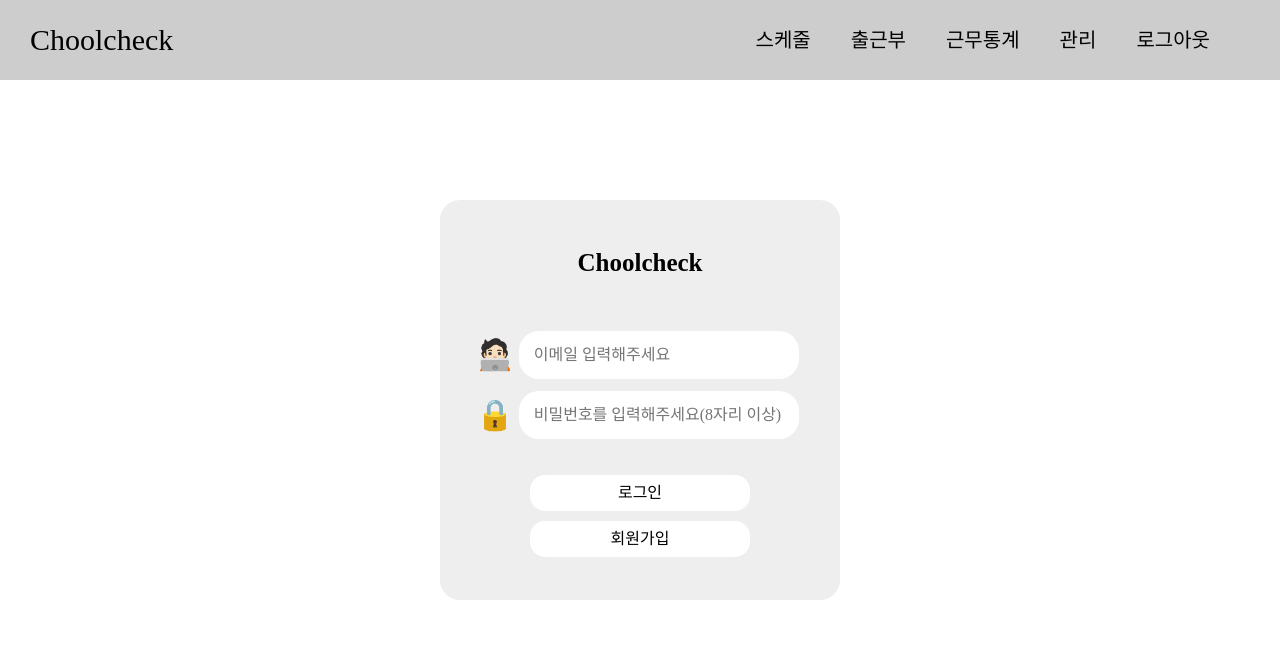
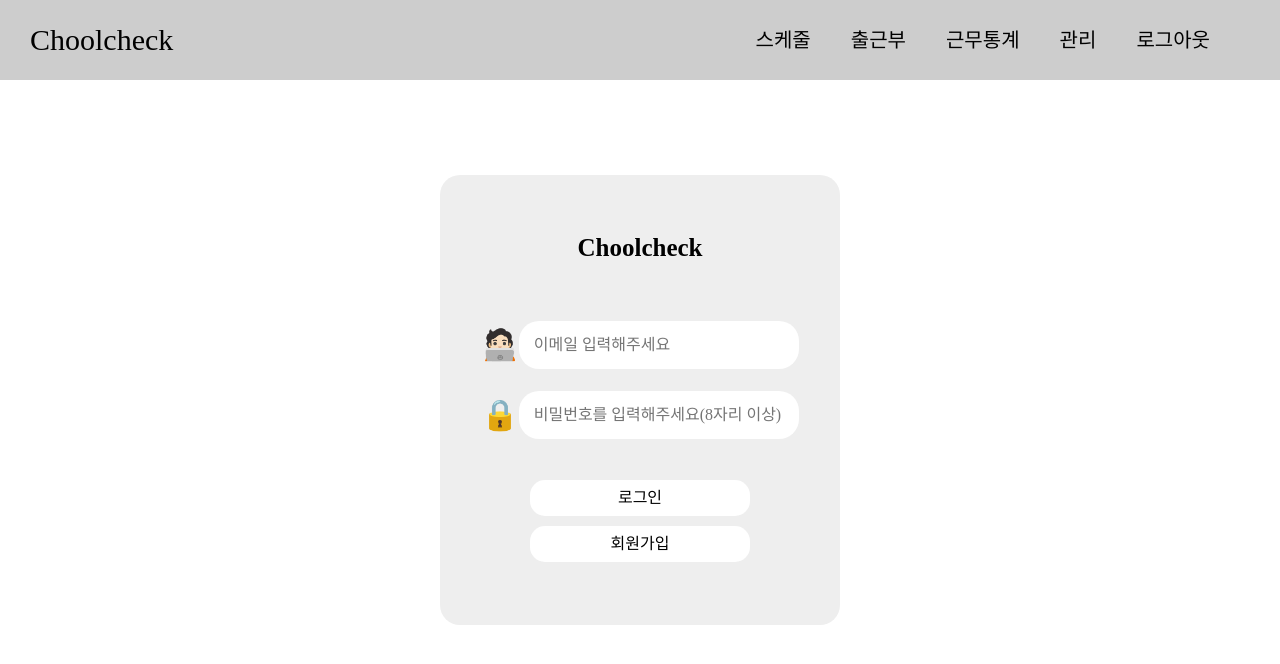
Before and after one commit to ChoolCheck/frontend, a React (Create React App) app: page /login in a window 1280 px wide. Shown: the top 664 px of the page. Built offline with nearby package versions, Linux system fonts and the light colour scheme; a web font is replaced by a local one.

Commit message:
update signup

```diff
--- a/src/page/login/login.scss
+++ b/src/page/login/login.scss
@@ -14,18 +14,18 @@ body {
   transform: translate(-50%, -50%);
 
   width: 400px;
-  height: 400px;
+  height: 450px;
   border-radius: 20px;
   background-color: rgb(238, 238, 238);
 }
 .Login-Header {
   font-size: 25px;
-  padding: 50px;
+  padding: 60px 0 50px 0;
   font-family: "nanum-extraBold";
 }
 .inputContainer > p {
   display: flex;
-  height: 60px;
+  height: 70px;
   margin: 0 auto;
   justify-content: center;
   align-items: center;
@@ -34,14 +34,13 @@ body {
 .EmailHeader,
 .PasswordHeader {
   font-size: 30px;
+  margin: 20px 0 20px 0;
 }
 
 .inputEmail,
 .inputPassword {
   width: 250px;
   padding: 15px;
-  margin: 5px;
-  // border: 1px solid rgb(255, 255, 255, 0);
   border-radius: 20px;
 }
 
```
